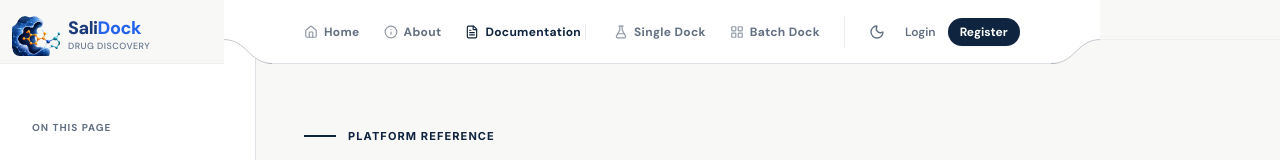
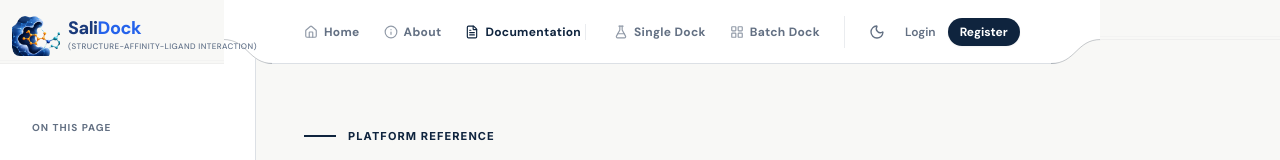
Before and after one commit to sahani-17/SALIDOCK, a React (Vite) app in the folder Frontend/: page /docs in a window 1280 px wide. Shown: the top 160 px of the page. Built offline with nearby package versions, Linux system fonts and the light colour scheme.

Commit message:
fix: navbar subtitle uses exact logo text '(Structure-Affinity-Ligand Interaction)'

```diff
--- a/Frontend/src/components/Navbar.jsx
+++ b/Frontend/src/components/Navbar.jsx
@@ -139,13 +139,13 @@ export const Navbar = () => {
                 style={{ height: '180%' }}
               />
             </div>
-            {/* Text part */}
+            {/* Text part — exactly as written in the logo */}
             <div className="flex flex-col leading-none">
               <span className="text-lg font-extrabold tracking-tight" style={{ color: '#1a3a7a', fontFamily: "'DM Sans', system-ui, sans-serif" }}>
                 Sali<span style={{ color: '#2563eb' }}>Dock</span>
               </span>
-              <span className="text-[9px] font-medium tracking-widest uppercase" style={{ color: '#64748b', letterSpacing: '0.05em' }}>
-                Drug Discovery
+              <span className="text-[8px] font-medium tracking-wider uppercase" style={{ color: '#64748b' }}>
+                (Structure-Affinity-Ligand Interaction)
               </span>
             </div>
           </Link>
```
